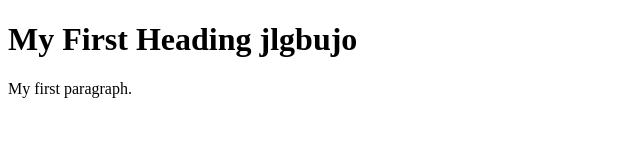
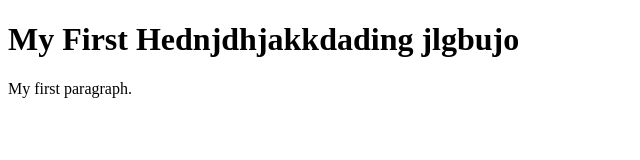
Before and after one commit to Vaishnavyy/vaish, a plain HTML site: page index.html in a window 1280 px wide. Shown: the whole page, without its empty margins (0-640 px from the left). Drawn offline with Linux system fonts and the light colour scheme.

Commit message:
Update index.html

```diff
--- a/index.html
+++ b/index.html
@@ -2,7 +2,7 @@
 <html>
 <body>
 
-<h1>My First Heading jlgbujo</h1>
+<h1>My First Hednjdhjakkdading jlgbujo</h1>
 
 <p>My first paragraph.</p>
 
```
